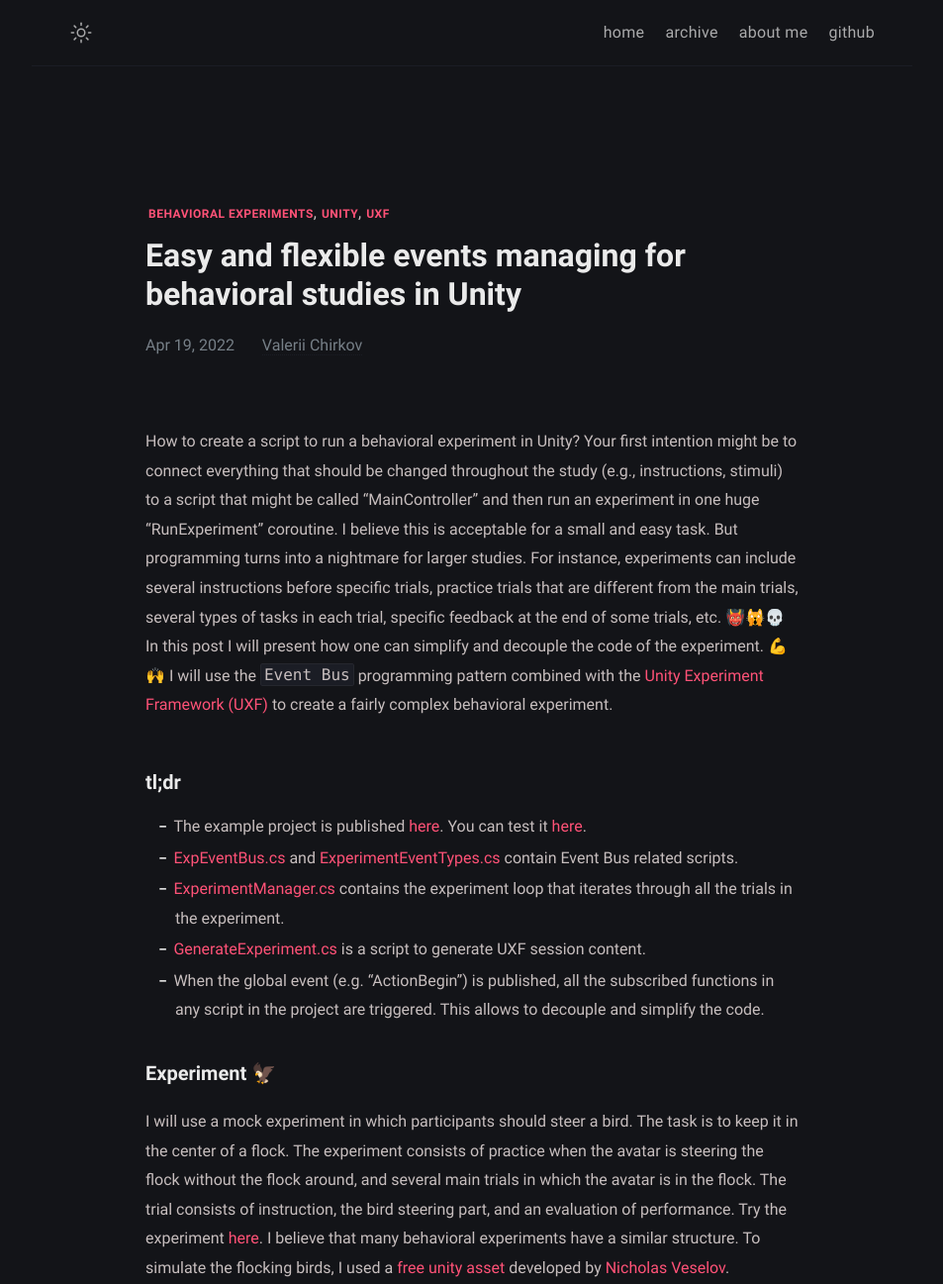
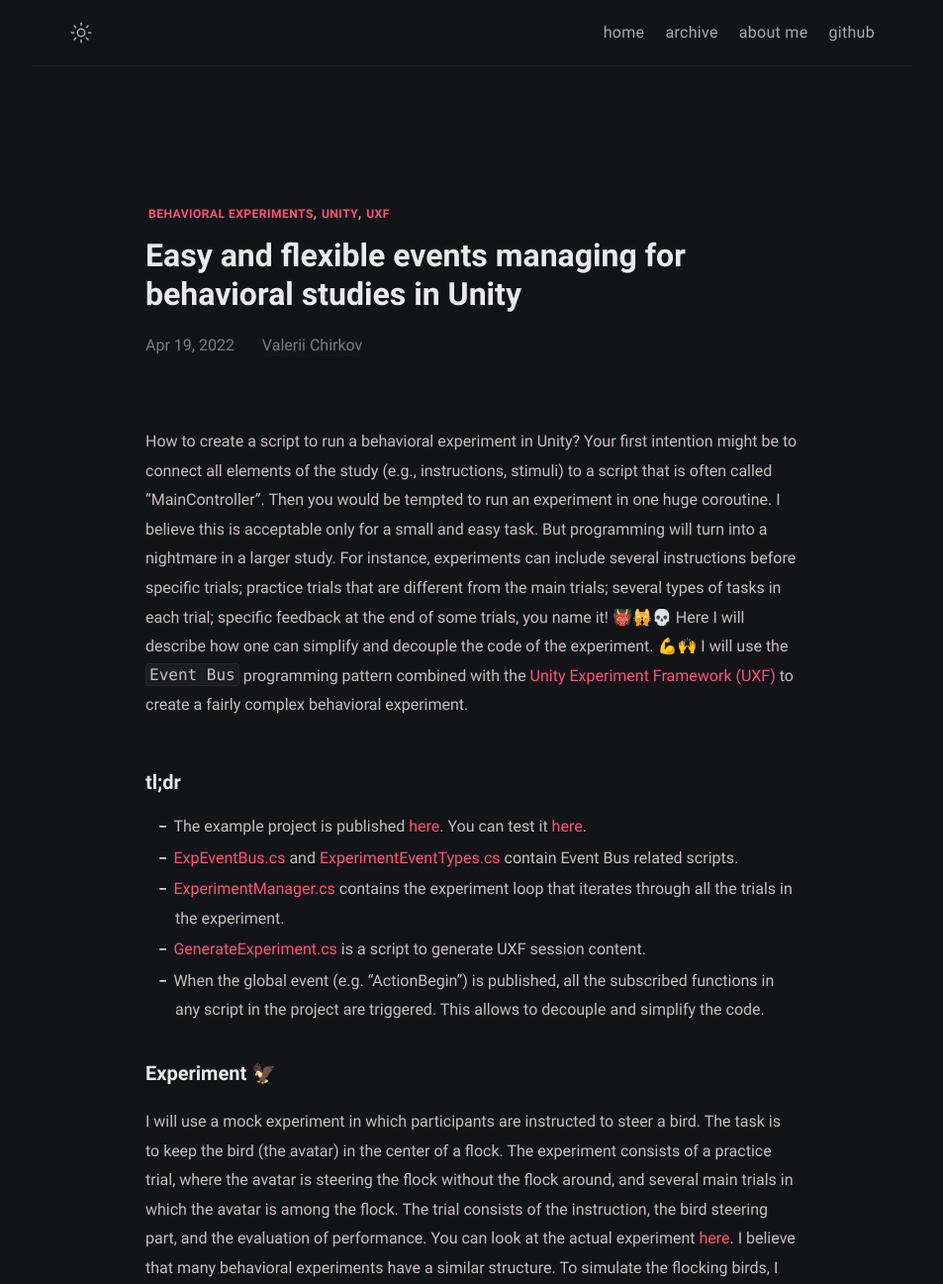
Before and after one commit to vagechirkov/vagechirkov.github.io, a Jekyll site: the page built from _posts/2022-04-19-event-bus-with-uxf/2022-04-19-event-bus-with-uxf.md, in a window 1280 px wide and 1400 px high, cut to the strip 0-1297 px from the top of the window. Shown: the whole strip at 99% size, without its empty margins (163-1116 px from the left). Built offline with Jekyll 4.4.1, drawn with Linux system fonts in a browser that asks for light colours; some of the changed text lies outside the part shown.

Commit message:
update text

````diff
--- a/_posts/2022-04-19-event-bus-with-uxf/2022-04-19-event-bus-with-uxf.md
+++ b/_posts/2022-04-19-event-bus-with-uxf/2022-04-19-event-bus-with-uxf.md
@@ -8,7 +8,7 @@ tags: [behavioral experiments, unity, uxf]
 [//]: # (tweet: tweet id)
 ---
 
-How to create a script to run a behavioral experiment in Unity? Your first intention might be to connect everything that should be changed throughout the study (e.g., instructions, stimuli) to a script that might be called “MainController” and then run an experiment in one huge “RunExperiment” coroutine. I believe this is acceptable for a small and easy task. But programming turns into a nightmare for larger studies. For instance, experiments can include several instructions before specific trials, practice trials that are different from the main trials, several types of tasks in each trial, specific feedback at the end of some trials, etc. 👹🙀💀 In this post I will present how one can simplify and decouple the code of the experiment. 💪🙌 I will use the `Event Bus` programming pattern combined with the [Unity Experiment Framework (UXF)](https://github.com/immersivecognition/unity-experiment-framework) to create a fairly complex behavioral experiment.
+How to create a script to run a behavioral experiment in Unity? Your first intention might be to connect all elements of the study (e.g., instructions, stimuli) to a script that is often called “MainController”. Then you would be tempted to run an experiment in one huge coroutine. I believe this is acceptable only for a small and easy task. But programming will turn into a nightmare in a larger study. For instance, experiments can include several instructions before specific trials; practice trials that are different from the main trials; several types of tasks in each trial; specific feedback at the end of some trials, you name it! 👹🙀💀 Here I will describe how one can simplify and decouple the code of the experiment. 💪🙌 I will use the `Event Bus` programming pattern combined with the [Unity Experiment Framework (UXF)](https://github.com/immersivecognition/unity-experiment-framework) to create a fairly complex behavioral experiment.
 
 #### tl;dr
 * The example project is published [here]( https://github.com/vagechirkov/TemplateEventBusUXF). You can test it [here]( https://vagechirkov.github.io/TemplateEventBusUXF/).
@@ -18,7 +18,7 @@ How to create a script to run a behavioral experiment in Unity? Your first inten
 * When the global event (e.g. “ActionBegin”) is published, all the subscribed functions in any script in the project are triggered. This allows to decouple and simplify the code.
 
 #### Experiment 🦅
-I will use a mock experiment in which participants should steer a bird. The task is to keep it in the center of a flock. The experiment consists of practice when the avatar is steering the flock without the flock around, and several main trials in which the avatar is in the flock. The trial consists of instruction, the bird steering part, and an evaluation of performance. Try the experiment [here](https://vagechirkov.github.io/TemplateEventBusUXF/). I believe that many behavioral experiments have a similar structure. To simulate the flocking birds, I used a [free unity asset](https://assetstore.unity.com/packages/3d/characters/animals/simple-boids-flocks-of-birds-fish-and-insects-164188) developed by [Nicholas Veselov]( https://assetstore.unity.com/publishers/30428).
+I will use a mock experiment in which participants are instructed to steer a bird. The task is to keep the bird (the avatar) in the center of a flock. The experiment consists of a practice trial, where the avatar is steering the flock without the flock around, and several main trials in which the avatar is among the flock. The trial consists of the instruction, the bird steering part, and the evaluation of performance. You can look at the actual experiment [here](https://vagechirkov.github.io/TemplateEventBusUXF/). I believe that many behavioral experiments have a similar structure. To simulate the flocking birds, I used a [free unity asset](https://assetstore.unity.com/packages/3d/characters/animals/simple-boids-flocks-of-birds-fish-and-insects-164188) developed by [Nicholas Veselov]( https://assetstore.unity.com/publishers/30428).
 
 <figure>
 <img src="/event-bus-with-uxf/unity-editor.png" alt="the experiment scene in Unity Editor">
@@ -27,19 +27,19 @@ I will use a mock experiment in which participants should steer a bird. The task
 
 
 #### Event Bus 🚌
-Event Bus is a simple programming pattern that allows the creation of **globally broadcasted events**. One can **subscribe** functions from any part of the project to these events, so that when the event is **published** the function is triggered. Events can be published from any script in the project and are independent of the subscribed functions. The main benefit is that one can subscribe as many functions in the separate scripts to a specific event as one needs. As soon as this event is published, all these functions will be triggered **simultaneously**.
+Event Bus is a simple programming pattern that allows the creation of **globally broadcasted events**. One can **subscribe** functions from any part of the project to these events, so that when the event is **published** the necessary function will be triggered. Events can be published from any script in the project and are independent of the subscribed functions. The main benefit is that one can subscribe as many functions in the separate scripts to a specific event as one needs. As soon as this event is published, all these functions will be triggered **simultaneously**.
 
-To learn more about Event Bus, check chapter 6 in Game Development Patterns with Unity 2021 (code is available [here](https://github.com/PacktPublishing/Game-Development-Patterns-with-Unity-2021-Second-Edition/tree/main/Assets/Chapters/Chapter06) with the [video demonstration](https://youtu.be/rGaXu0bnoOQ)).
+To learn more about the Event Bus, check chapter 6 in Game Development Patterns with Unity 2021 (code is available [here](https://github.com/PacktPublishing/Game-Development-Patterns-with-Unity-2021-Second-Edition/tree/main/Assets/Chapters/Chapter06) with the [video demonstration](https://youtu.be/rGaXu0bnoOQ)).
 
 
 #### Unity Experiment Framework (UXF)🧪
 
-UXF is a nice and robust framework to develop behavioral experiments in Unity. It allows to create experiment structure using *Trials* and *Blocks*, store *settings* for each trial, block, or the whole session, and record participant’s behavior. It has its own events system that is related to the trial's beginning and end. In this post, I will present how to extend UXF event system using the Event Bus programming pattern. To get more information check [UXF GitHub repo]( https://github.com/immersivecognition/unity-experiment-framework).
+UXF is a nice and robust framework for developing behavioral experiments in Unity. It allows to create an experiment structure using **Trials** and **Blocks**, store **settings** for each trial, block, or the whole session, and record participant’s behavior. It has its own event system that is connected to the beginning and the end of the trial. In this post, I will present how to extend UXF event system using the Event Bus programming pattern. To get more information check [UXF GitHub repo]( https://github.com/immersivecognition/unity-experiment-framework).
 
 
 #### Publish and Subscribe📢
 
-Let’s look closer at how to use the Event Bus programming pattern. One particularly nice example in the project is the [`BackgroundController`](https://github.com/vagechirkov/TemplateEventBusUXF/blob/main/Assets/Scripts/BackgroundController.cs). I want to have a white background throughout the whole experiment and turn it off only when there is an action or practice task. The only thing that I need is to turn off the canvas when `ActionBegin` or `PracticeBegin` are published and turn it on again at the beginning of the performance evaluation (`EvaluationBegin `). Here is the code:
+Let’s look closer at how to use the Event Bus programming pattern. One particularly nice example in the project is the [`BackgroundController`](https://github.com/vagechirkov/TemplateEventBusUXF/blob/main/Assets/Scripts/BackgroundController.cs). Let’s say you want to have a white background throughout the whole experiment and turn it off only when there is an action or practice task. The only thing you will need is to switch off the canvas when `ActionBegin` or `PracticeBegin` are published and turn it on again at the beginning of the performance evaluation (`EvaluationBegin `). Here is the code:
 
 ```csharp
 using UnityEngine;
@@ -57,7 +57,7 @@ public class BackgroundController : MonoBehaviour
 }
 ```
 
-Note the background controller is completely isolated from the other scripts. If I don’t need it anymore, I can easily delete it without breaking an experiment.
+Note that the background controller is completely isolated from other scripts. If you don’t need it anymore, you can easily delete it without breaking an experiment.
 
 Now let’s look at how one can publish an event. This is illustrated in the [performance evaluation script](https://github.com/vagechirkov/TemplateEventBusUXF/blob/main/Assets/Scripts/Evaluation.cs).
 
@@ -123,7 +123,7 @@ trial.End();
 yield return null;
 ```
 
-Note that the `EvaluationEnd` and `InstStartEnd` events are published in the other scripts. When they are published the boolean `_isInstStartFinished` and `_isEvaluationFinished` variables become `true` and the loop continues. Importantly, there are **no direct connections** between the [evaluation](https://github.com/vagechirkov/TemplateEventBusUXF/blob/main/Assets/Scripts/Evaluation.cs)/[instruction](https://github.com/vagechirkov/TemplateEventBusUXF/blob/main/Assets/Scripts/Instructions.cs) and the [experiment manager](https://github.com/vagechirkov/TemplateEventBusUXF/blob/main/Assets/Scripts/ExperimentManager.cs) scripts.
+Note that the `EvaluationEnd` and `InstStartEnd` events are published in the other scripts. Once they are published, the boolean variables`_isInstStartFinished` and `_isEvaluationFinished` variables become `true` and the loop continues. Importantly, there are **no direct connections** between the [evaluation](https://github.com/vagechirkov/TemplateEventBusUXF/blob/main/Assets/Scripts/Evaluation.cs)/[instruction](https://github.com/vagechirkov/TemplateEventBusUXF/blob/main/Assets/Scripts/Instructions.cs) and the [experiment manager](https://github.com/vagechirkov/TemplateEventBusUXF/blob/main/Assets/Scripts/ExperimentManager.cs) scripts.
 
 <figure>
 <img src="/event-bus-with-uxf/game_sample.gif" alt="the experiment trial sample">
````
